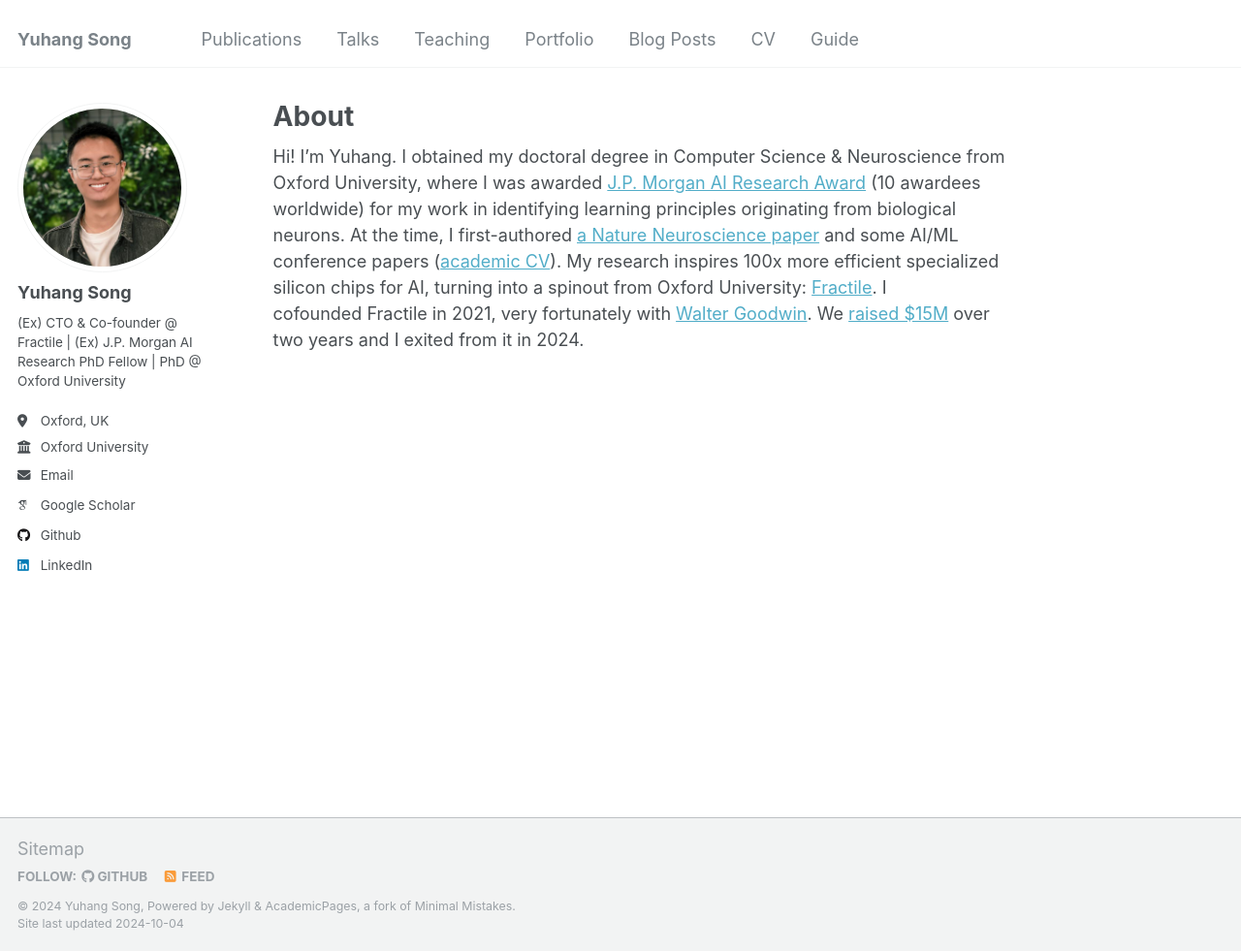
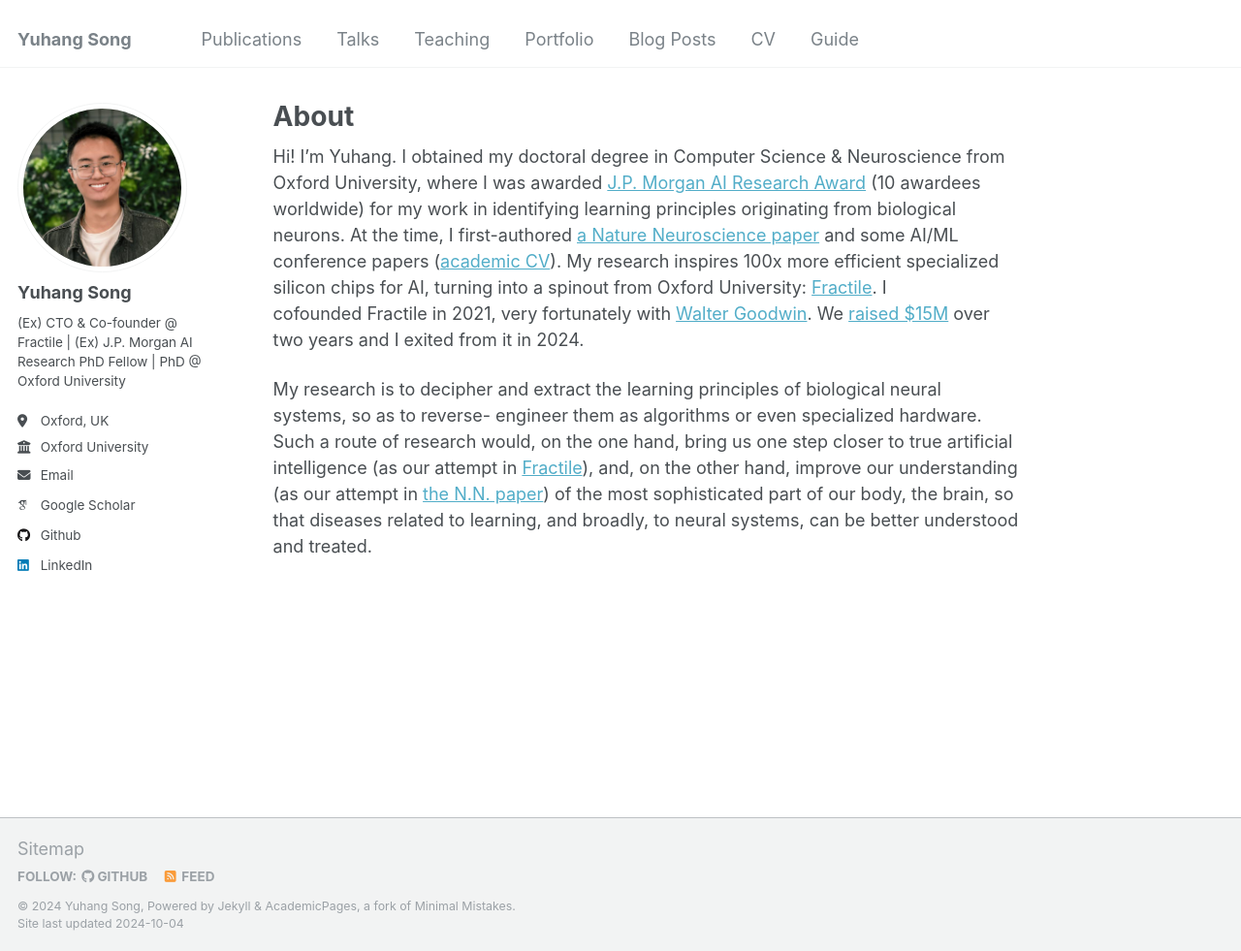
Before and after one commit to YuhangSong/YuhangSong.github.io, a Jekyll site: the page built from _pages/about.md, in a window 1280 px wide and 981 px high. Shown: the whole window at 97% size. Built offline with Jekyll 4.4.1, drawn with Linux system fonts in a browser that asks for light colours; some web fonts are replaced.

Commit message:
update about.md

```diff
--- a/_pages/about.md
+++ b/_pages/about.md
@@ -8,3 +8,9 @@ redirect_from:
 ---
 
 Hi! I’m Yuhang. I obtained my doctoral degree in Computer Science & Neuroscience from Oxford University, where I was awarded [J.P. Morgan AI Research Award](https://www.jpmorgan.com/technology/artificial-intelligence/research-awards) (10 awardees worldwide) for my work in identifying learning principles originating from biological neurons. At the time, I first-authored [a Nature Neuroscience paper](https://www.nature.com/articles/s41593-023-01514-1) and some AI/ML conference papers ([academic CV](https://sites.google.com/view/yuhangsong)). My research inspires 100x more efficient specialized silicon chips for AI, turning into a spinout from Oxford University: [Fractile](https://www.fractile.ai/). I cofounded Fractile in 2021, very fortunately with [Walter Goodwin](https://www.linkedin.com/in/walter-goodwin/). We [raised $15M](https://fortune.com/2024/07/26/fractile-ai-chip-startup-nvidia-15-million-funding-seed-round/) over two years and I exited from it in 2024.
+
+My research is to decipher and extract the learning principles of biological neural systems, so as to reverse-
+engineer them as algorithms or even specialized hardware. Such a route of research would, on the one hand,
+bring us one step closer to true artificial intelligence (as our attempt in [Fractile](https://www.fractile.ai/)), and, on the other hand, improve our understanding (as our attempt in [the N.N. paper](https://www.nature.com/articles/s41593-023-01514-1))
+of the most sophisticated part of our body, the brain, so that diseases related to learning, and broadly, to
+neural systems, can be better understood and treated.
```
